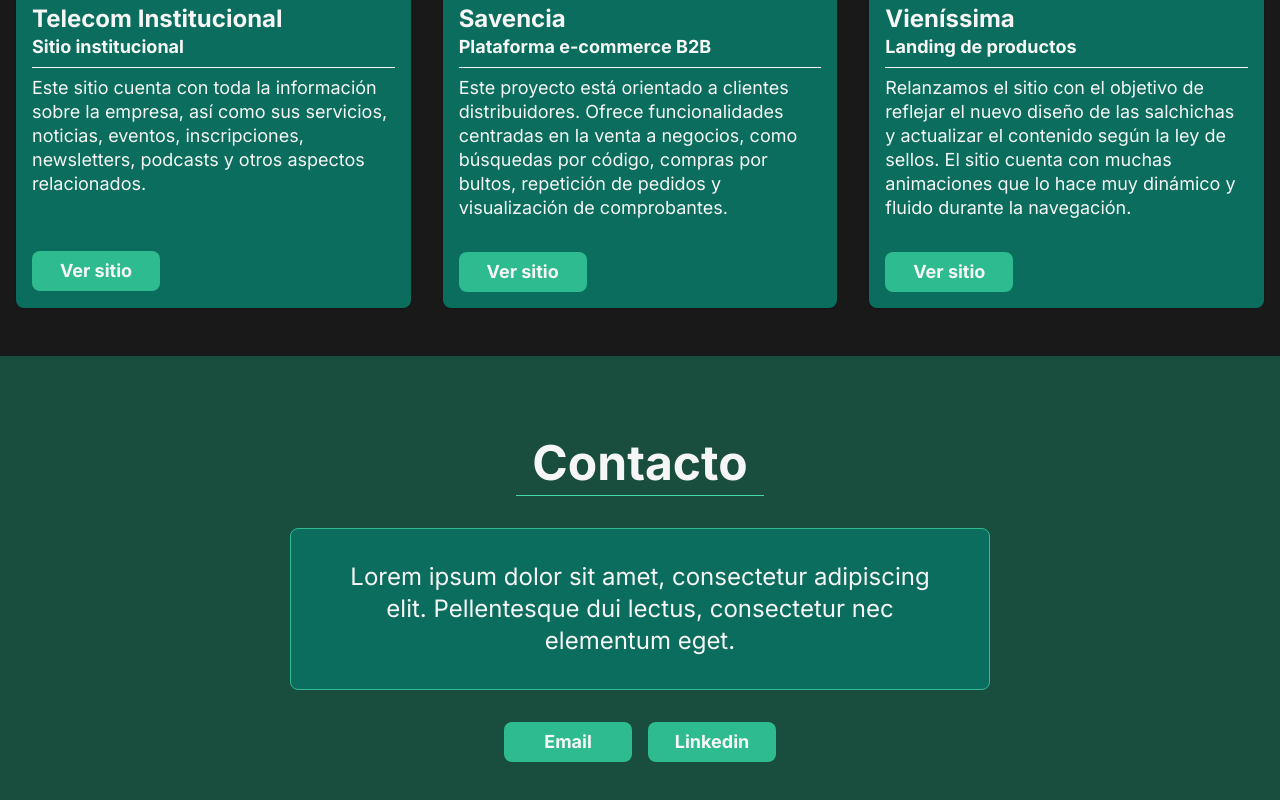
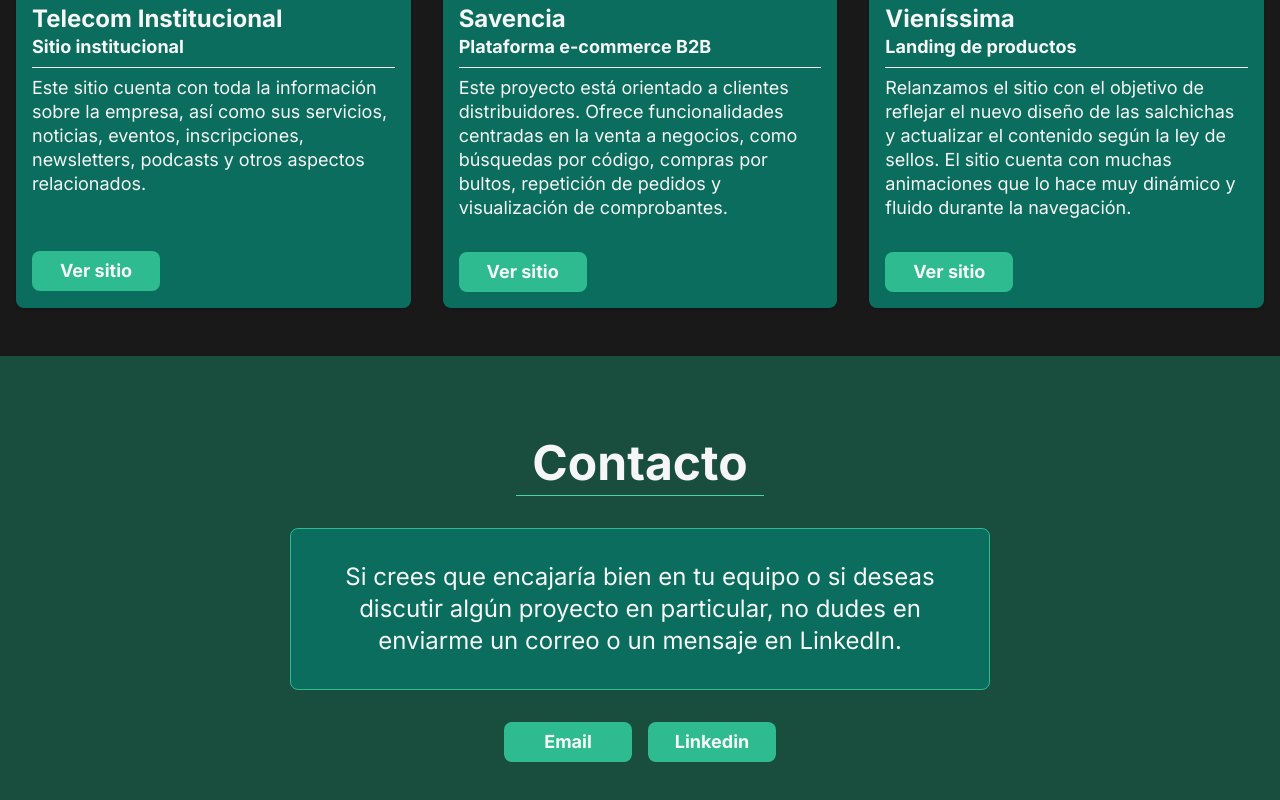
Before and after one commit to maple146/portfolio, a Next.js app: page / in a window 1280 px wide. Shown: the part 1789-2589 px from the top of the page. Built offline with nearby package versions, Linux system fonts and the light colour scheme.

Commit message:
Update contact text data

```diff
--- a/src/app/_home/contact.tsx
+++ b/src/app/_home/contact.tsx
@@ -12,8 +12,9 @@
         <div className="my-4 lg:my-8 max-w-[700px]">
           <Alert>
             <AlertDescription>
-              Lorem ipsum dolor sit amet, consectetur adipiscing elit.
-              Pellentesque dui lectus, consectetur nec elementum eget.
+              Si crees que encajaría bien en tu equipo o si deseas discutir
+              algún proyecto en particular, no dudes en enviarme un correo o un
+              mensaje en LinkedIn.
             </AlertDescription>
           </Alert>
         </div>
```
